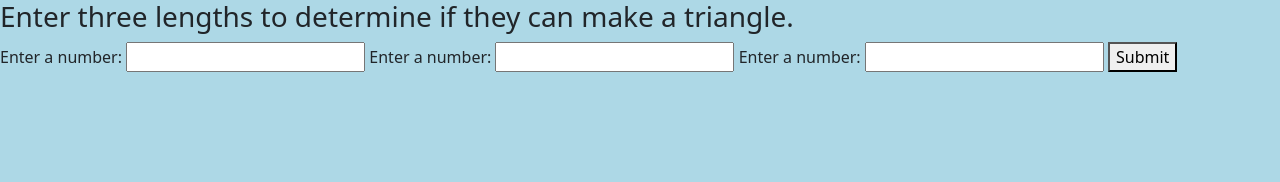
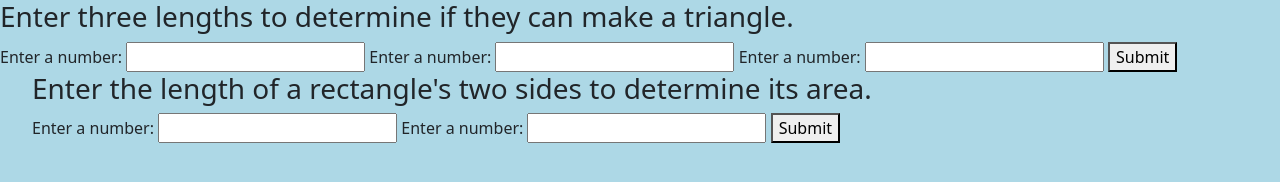
Before and after one commit to igl-myrick/shape-tracker, a website built with webpack: page src/index.html in a window 1280 px wide. Built offline with nearby package versions, Linux system fonts and the light colour scheme.

Commit message:
add rectangle area form

```diff
--- a/src/index.html
+++ b/src/index.html
@@ -2,7 +2,6 @@
 <html lang="en-US">
 <head>
   <title>Shape Tracker</title>
-</head>
 </head>
 <body>
   <h3>Enter three lengths to determine if they can make a triangle.</h3>
@@ -15,6 +14,15 @@
     <input id="length3" type="number">
     <button type="submit">Submit</button>
   </form>
-  <div id="response"></div>
+  <ul id="response"></div>
+  <h3>Enter the length of a rectangle's two sides to determine its area.</h3>
+  <form id="rectangle-area-form">
+    <label for="rect-length1">Enter a number:</label>
+    <input id="rect-length1" type="number">
+    <label for="rect-length2">Enter a number:</label>
+    <input id="rect-length2" type="number">
+    <button type="submit">Submit</button>
+  </form>
+  <ul id="response2"></div>
 </body>
 </html>
```
